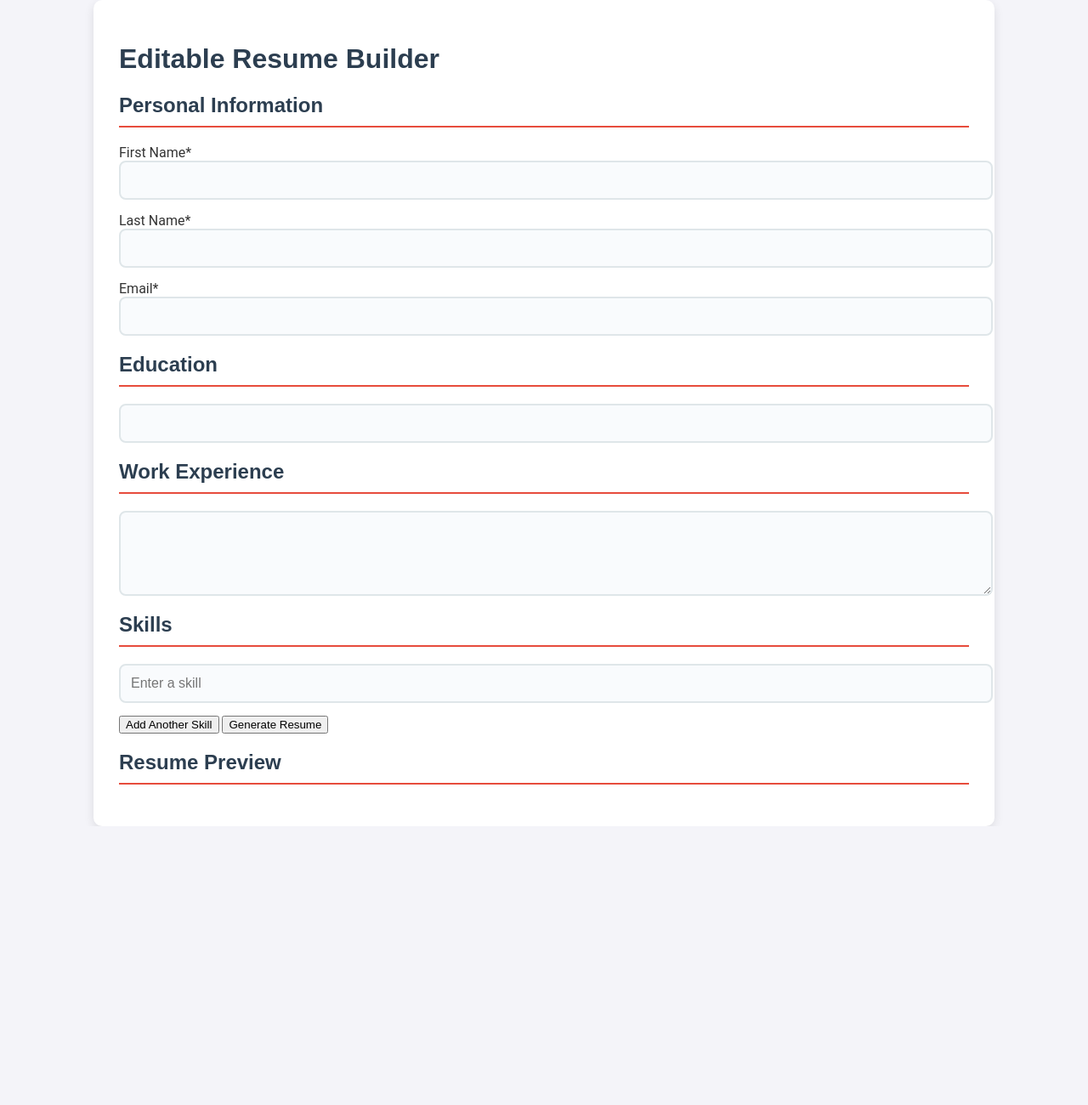
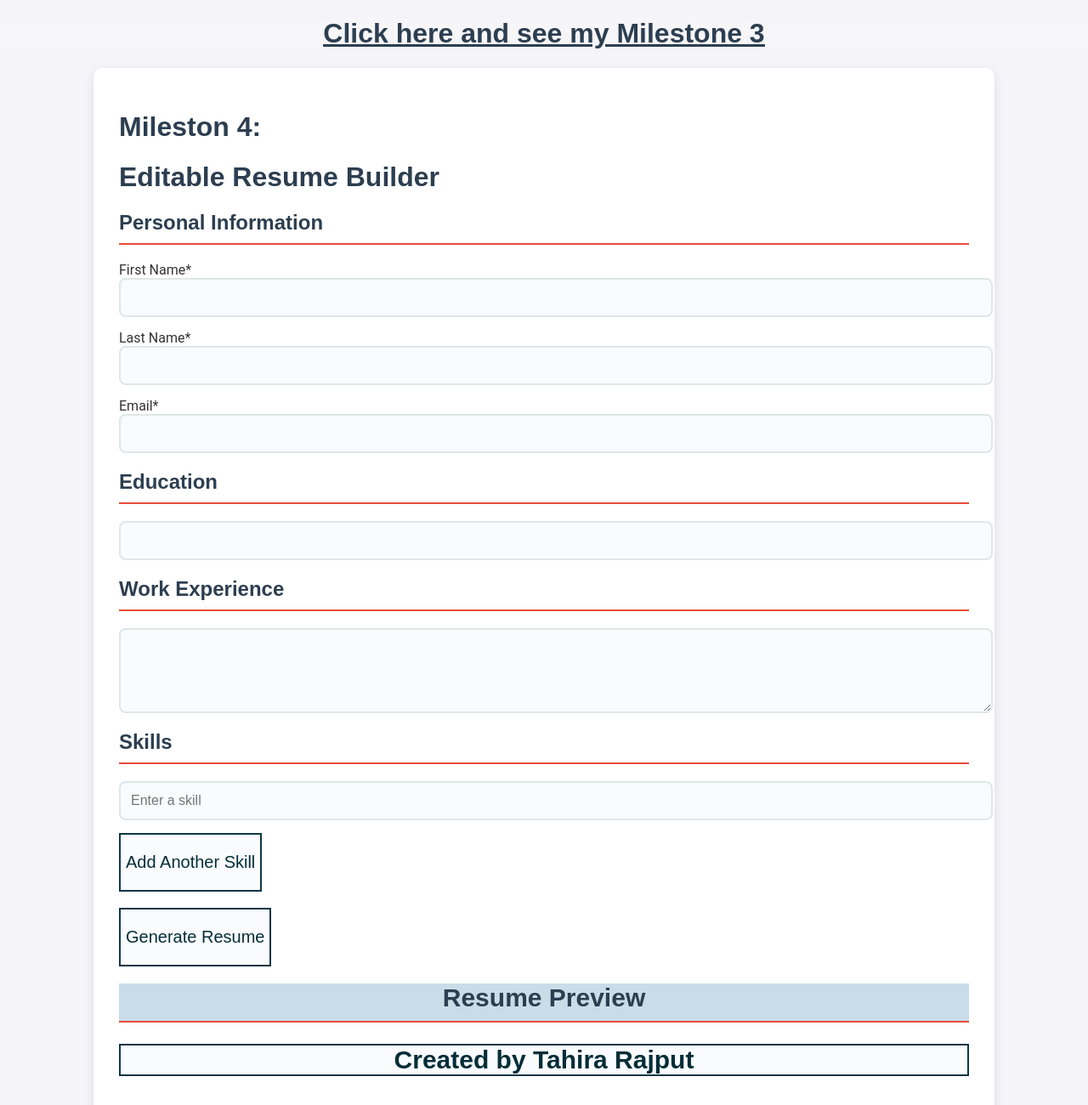
Before and after one commit to tahiralatif/Editable_Resume_Builder, a website: page index.html in a window 1280 px wide. Shown: the top 1300 px of the page at 85% size. Before the commit the page ends 972 px from the top, so only its background shows below. Drawn offline with Linux system fonts and the light colour scheme.

Commit message:
Add files via upload

```diff
--- a/index.html
+++ b/index.html
@@ -7,7 +7,13 @@
     <link rel="stylesheet" href="styles.css">
 </head>
 <body>
+       <div id="project"> <a href="https://dynamic-resume-builder-one.vercel.app/">  <h1 id="milestone3"> Click here and see my Milestone 3 </h1></a>
+       </div>
+
     <div class="container">
+
+
+        <h1>Mileston 4:</h1>
         <h1>Editable Resume Builder</h1>
         <form id="resumeForm">
             <h2>Personal Information</h2>
@@ -28,15 +34,21 @@
             <div id="skillsContainer">
                 <input type="text" name="skills[]" placeholder="Enter a skill" required>
             </div>
-            <button type="button" id="addSkillButton">Add Another Skill</button>
+            <button type="button" id="addSkillButton"><p>Add Another Skill</p></button>
+            <br>
+            <br>
 
-            <button type="submit">Generate Resume</button>
+            <button type="submit" id="submit"><p>Generate Resume</p></button>
+            <br>
+
         </form>
+
 
         <div id="resumePreview">
             <h2>Resume Preview</h2>
             <!-- Generated resume will appear here -->
         </div>
+        <h1 id="creater">Created by Tahira Rajput</h1>
     </div>
 
     <script src="script.js"></script>
--- a/styles.css
+++ b/styles.css
@@ -16,6 +16,12 @@ body {
     border-radius: 10px;
     box-shadow: 0px 4px 12px rgba(0, 0, 0, 0.1);
     max-width: 1000px;
+}
+#resumePreview{
+    color: white;
+    background-color: #c9dde9;
+    font-size: 20px;
+   text-align: center;
 }
 
 /* Headings */
@@ -45,5 +51,50 @@ input, textarea {
 
 /* Button styling */
 button {
-    padding:
+margin: top 20px;;
 }
+#milestone3{
+    text-align: center;
+    text-decoration:underline;
+    font-family: Arial;
+
+}
+#milestone3rd{
+    font-family: Arial;
+    font-size: 20px;
+    text-align: center;
+    margin-left: 35%;
+
+
+}
+#creater{
+    /* text-align: center;
+    background-color: #bbf3de;
+     */
+     color: #032d38;
+    background-color: #f9fbfd;
+    font-size: 20px;
+    border: 2px solid #0d3546;
+    text-align: center;
+    font-size: 30px;
+
+}
+#submit{
+
+    color: #032d38;
+    background-color: #f9fbfd;
+    font-size: 20px;
+    border: 2px solid #0d3546;
+}
+#project{
+    background-color: #f6f5f8;
+    color: rgb(6, 11, 51);
+
+}
+#addSkillButton{
+
+    color: #032d38;
+    background-color: #f9fbfd;
+    font-size: 20px;
+    border: 2px solid #0d3546;
+}
```
Also changed, not shown: package.json (added, +12 -0 lines), tsconfig.json (added, +109 -0 lines).
